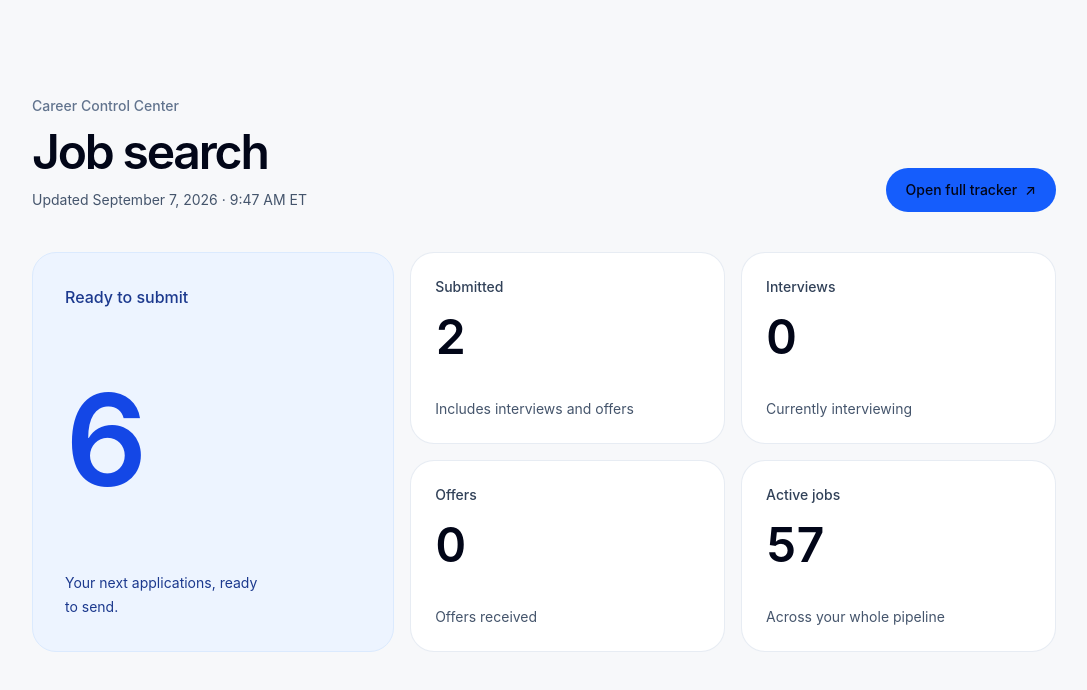
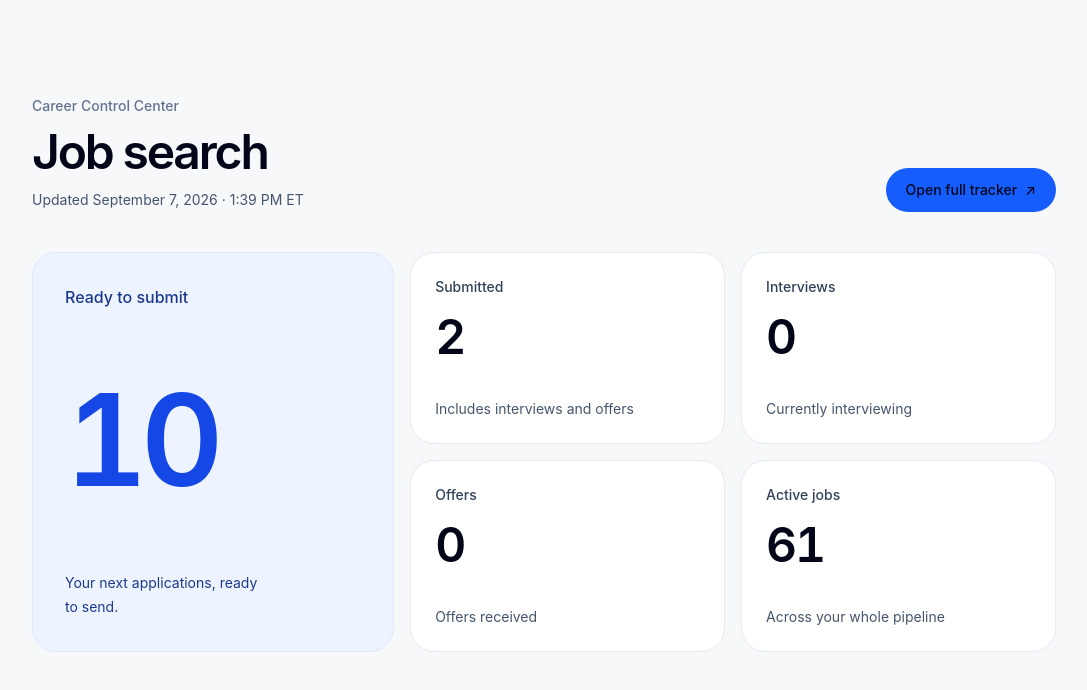
Before and after one commit to micksems/ai-portfolio, a Next.js app: page /job-search in a window 1280 px wide. Shown: the top 690 px of the page, without its empty margins (96-1183 px from the left). Built offline with nearby package versions, Linux system fonts and the light colour scheme.

Commit message:
Refresh job search after September 7 manual morning run

```diff
--- a/src/data/jobSearchData.js
+++ b/src/data/jobSearchData.js
@@ -1,73 +1,303 @@
 export const jobSearchData = {
-  updatedAt: "September 7, 2026 · 9:47 AM ET",
-  jobs: [
-    { company: "United Hospital Fund", status: "Closed" },
-    { company: "Good Apple", status: "Found" },
-    { company: "Instawork", status: "Found" },
-    { company: "AvidXchange", status: "Closed" },
-    { company: "Walmart / VIZIO", status: "Found" },
-    { company: "NYC Campaign Finance Board", status: "Closed" },
-    { company: "Instawork", status: "Found" },
-    { company: "Charlie Health", status: "Found" },
-    { company: "Charlie Health", status: "Found" },
-    { company: "Rain", status: "Found" },
-    { company: "Nen Creative", status: "Closed" },
-    { company: "Stepful", status: "Found" },
-    { company: "Horizon Media", status: "Ready to Submit" },
-    { company: "NBA", status: "Closed" },
-    { company: "Columbia University", status: "Closed" },
-    { company: "Capital Group", status: "Ready to Submit" },
-    { company: "Macy's", status: "Found" },
-    { company: "Grapevine", status: "Ready to Submit" },
-    { company: "Salesforce", status: "Closed" },
-    { company: "Foodbuy", status: "Closed" },
-    { company: "ABM Industries", status: "Found" },
-    { company: "Dimensional Fund Advisors", status: "Found" },
-    { company: "Instawork", status: "Closed" },
-    { company: "Finch", status: "Closed" },
-    { company: "Ramp", status: "Found" },
-    { company: "Hive", status: "Found" },
-    { company: "Harper", status: "Found" },
-    { company: "Hive", status: "Ready to Submit" },
-    { company: "Hive", status: "Ready to Submit" },
-    { company: "iHeartMedia", status: "Ready to Submit" },
-    { company: "Tryon Medical Partners", status: "Applied" },
-    { company: "Judi Health", status: "Found" },
-    { company: "Shiftsmart", status: "Applied" },
-    { company: "Treeswift", status: "Found" },
-    { company: "Finix", status: "Found" },
-    { company: "Capcom USA", status: "Found" },
-    { company: "Sela AI", status: "Found" },
-    { company: "Highbeam", status: "Found" },
-    { company: "Realign LLC", status: "Found" },
-    { company: "Scan.com", status: "Found" },
-    { company: "Talos", status: "Found" },
-    { company: "iTradeNetwork", status: "Found" },
-    { company: "Tennr", status: "Found" },
-    { company: "Garage", status: "Found" },
-    { company: "Fortuna Health", status: "Found" },
-    { company: "Meow", status: "Found" },
-    { company: "Kahana & Feld LLP", status: "Found" },
-    { company: "STARK Carpet", status: "Found" },
-    { company: "allwhere", status: "Found" },
-    { company: "DataCT LLC", status: "Found" },
-    { company: "CastleOak Securities", status: "Found" },
-    { company: "CRC Group", status: "Found" },
-    { company: "TerraForm Power", status: "Found" },
-    { company: "Washington Abstract", status: "Found" },
-    { company: "Inmar Intelligence", status: "Found" },
-    { company: "Michael Page client", status: "Found" },
-    { company: "Digital Asset", status: "Found" },
-    { company: "Metro Vein Centers", status: "Found" },
-    { company: "Vooma", status: "Found" },
-    { company: "Clera", status: "Found" },
-    { company: "Crusoe", status: "Found" },
-    { company: "Alvarez & Marsal", status: "Found" },
-    { company: "First American", status: "Closed" },
-    { company: "AtoB", status: "Found" },
-    { company: "BlackRock", status: "Found" },
-    { company: "BlackRock", status: "Found" },
-    { company: "BlackRock", status: "Found" },
-    { company: "BlackRock", status: "Found" },
+  "updatedAt": "September 7, 2026 · 1:39 PM ET",
+  "jobs": [
+    {
+      "company": "United Hospital Fund",
+      "status": "Closed"
+    },
+    {
+      "company": "Good Apple",
+      "status": "Found"
+    },
+    {
+      "company": "Instawork",
+      "status": "Found"
+    },
+    {
+      "company": "AvidXchange",
+      "status": "Closed"
+    },
+    {
+      "company": "Walmart / VIZIO",
+      "status": "Found"
+    },
+    {
+      "company": "NYC Campaign Finance Board",
+      "status": "Closed"
+    },
+    {
+      "company": "Instawork",
+      "status": "Found"
+    },
+    {
+      "company": "Charlie Health",
+      "status": "Found"
+    },
+    {
+      "company": "Charlie Health",
+      "status": "Found"
+    },
+    {
+      "company": "Rain",
+      "status": "Found"
+    },
+    {
+      "company": "Nen Creative",
+      "status": "Closed"
+    },
+    {
+      "company": "Stepful",
+      "status": "Found"
+    },
+    {
+      "company": "Horizon Media",
+      "status": "Ready to Submit"
+    },
+    {
+      "company": "NBA",
+      "status": "Closed"
+    },
+    {
+      "company": "Columbia University",
+      "status": "Closed"
+    },
+    {
+      "company": "Capital Group",
+      "status": "Closed"
+    },
+    {
+      "company": "Macy's",
+      "status": "Found"
+    },
+    {
+      "company": "Grapevine",
+      "status": "Ready to Submit"
+    },
+    {
+      "company": "Salesforce",
+      "status": "Closed"
+    },
+    {
+      "company": "Foodbuy",
+      "status": "Closed"
+    },
+    {
+      "company": "ABM Industries",
+      "status": "Found"
+    },
+    {
+      "company": "Dimensional Fund Advisors",
+      "status": "Found"
+    },
+    {
+      "company": "Instawork",
+      "status": "Closed"
+    },
+    {
+      "company": "Finch",
+      "status": "Closed"
+    },
+    {
+      "company": "Ramp",
+      "status": "Found"
+    },
+    {
+      "company": "Hive",
+      "status": "Found"
+    },
+    {
+      "company": "Harper",
+      "status": "Found"
+    },
+    {
+      "company": "Hive",
+      "status": "Ready to Submit"
+    },
+    {
+      "company": "Hive",
+      "status": "Ready to Submit"
+    },
+    {
+      "company": "iHeartMedia",
+      "status": "Ready to Submit"
+    },
+    {
+      "company": "Tryon Medical Partners",
+      "status": "Applied"
+    },
+    {
+      "company": "Judi Health",
+      "status": "Found"
+    },
+    {
+      "company": "Shiftsmart",
+      "status": "Applied"
+    },
+    {
+      "company": "Treeswift",
+      "status": "Found"
+    },
+    {
+      "company": "Finix",
+      "status": "Found"
+    },
+    {
+      "company": "Capcom USA",
+      "status": "Found"
+    },
+    {
+      "company": "Sela AI",
+      "status": "Found"
+    },
+    {
+      "company": "Highbeam",
+      "status": "Found"
+    },
+    {
+      "company": "Realign LLC",
+      "status": "Found"
+    },
+    {
+      "company": "Scan.com",
+      "status": "Found"
+    },
+    {
+      "company": "Talos",
+      "status": "Found"
+    },
+    {
+      "company": "iTradeNetwork",
+      "status": "Found"
+    },
+    {
+      "company": "Tennr",
+      "status": "Found"
+    },
+    {
+      "company": "Garage",
+      "status": "Found"
+    },
+    {
+      "company": "Fortuna Health",
+      "status": "Found"
+    },
+    {
+      "company": "Meow",
+      "status": "Found"
+    },
+    {
+      "company": "Kahana & Feld LLP",
+      "status": "Found"
+    },
+    {
+      "company": "STARK Carpet",
+      "status": "Found"
+    },
+    {
+      "company": "allwhere",
+      "status": "Found"
+    },
+    {
+      "company": "DataCT LLC",
+      "status": "Found"
+    },
+    {
+      "company": "CastleOak Securities",
+      "status": "Found"
+    },
+    {
+      "company": "CRC Group",
+      "status": "Found"
+    },
+    {
+      "company": "TerraForm Power",
+      "status": "Found"
+    },
+    {
+      "company": "Washington Abstract",
+      "status": "Found"
+    },
+    {
+      "company": "Inmar Intelligence",
+      "status": "Found"
+    },
+    {
+      "company": "Michael Page client",
+      "status": "Found"
+    },
+    {
+      "company": "Digital Asset",
+      "status": "Found"
+    },
+    {
+      "company": "Metro Vein Centers",
+      "status": "Found"
+    },
+    {
+      "company": "Vooma",
+      "status": "Found"
+    },
+    {
+      "company": "Clera",
+      "status": "Found"
+    },
+    {
+      "company": "Crusoe",
+      "status": "Found"
+    },
+    {
+      "company": "Alvarez & Marsal",
+      "status": "Found"
+    },
+    {
+      "company": "First American",
+      "status": "Closed"
+    },
+    {
+      "company": "AtoB",
+      "status": "Found"
+    },
+    {
+      "company": "BlackRock",
+      "status": "Found"
+    },
+    {
+      "company": "BlackRock",
+      "status": "Found"
+    },
+    {
+      "company": "BlackRock",
+      "status": "Found"
+    },
+    {
+      "company": "BlackRock",
+      "status": "Found"
+    },
+    {
+      "company": "New Engen / Grapevine",
+      "status": "Ready to Submit"
+    },
+    {
+      "company": "Boylan Bottling Co",
+      "status": "Ready to Submit"
+    },
+    {
+      "company": "Point72",
+      "status": "Ready to Submit"
+    },
+    {
+      "company": "Forge Global",
+      "status": "Ready to Submit"
+    },
+    {
+      "company": "Forus",
+      "status": "Ready to Submit"
+    }
   ],
+  "activityHistory": [
+    {
+      "at": "2026-09-07T17:39:13.713Z",
+      "action": "Morning run completed: five new application packets prepared; one unavailable role closed. No new submissions."
+    }
+  ]
 };
```
